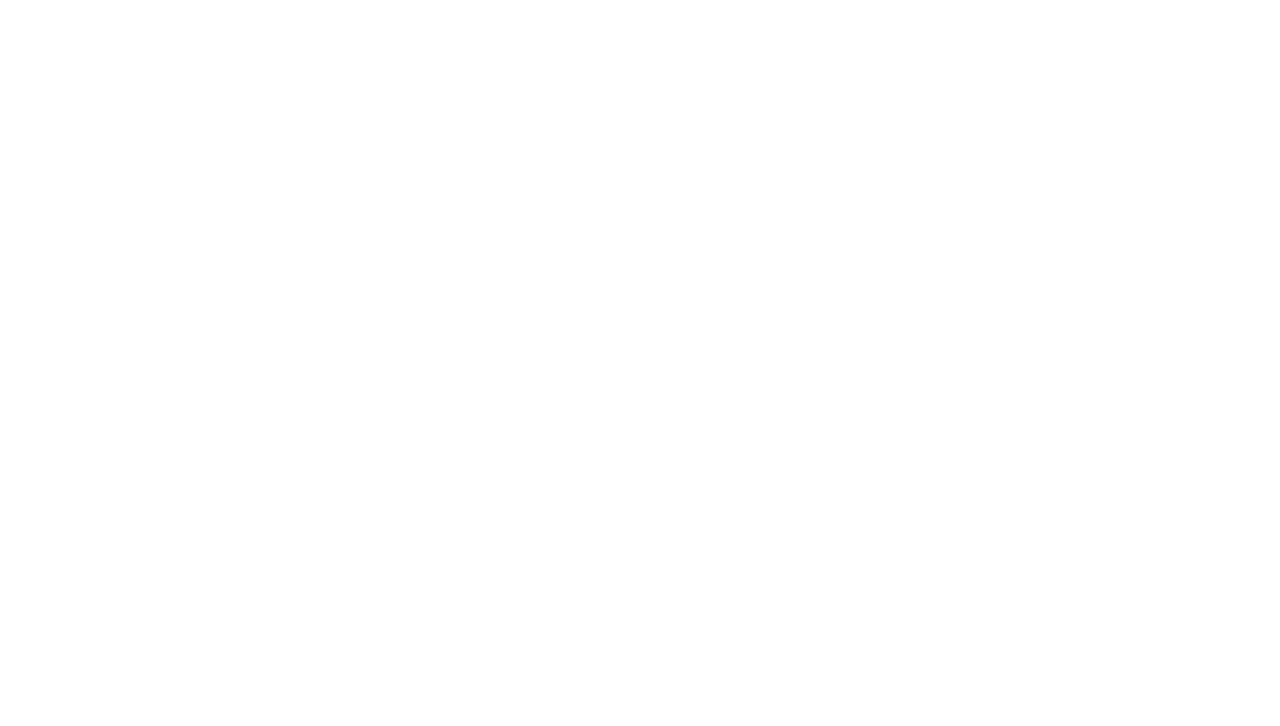
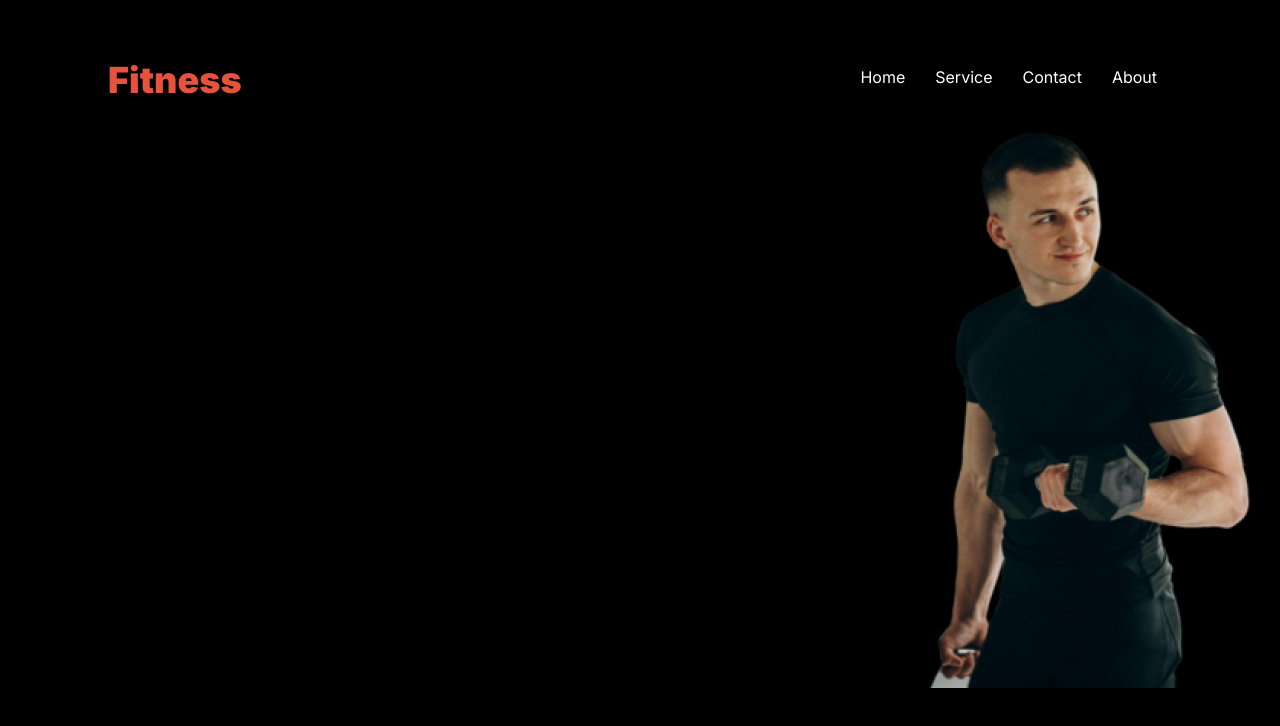
Before and after one commit to Diptoquazi/A2-Fitness, a plain HTML site: page index.html in a window 1280 px wide. Drawn offline with Linux system fonts and the light colour scheme.

Commit message:
added navbar

```diff
--- a/index.html
+++ b/index.html
@@ -1,12 +1,43 @@
 <!DOCTYPE html>
 <html lang="en">
+
 <head>
     <meta charset="UTF-8">
     <meta name="viewport" content="width=device-width, initial-scale=1.0">
     <title>Fitness</title>
     <link rel="stylesheet" href="style.css">
+    <link rel="preconnect" href="https://fonts.googleapis.com">
+    <link rel="preconnect" href="https://fonts.gstatic.com" crossorigin>
+    <link
+        href="https://fonts.googleapis.com/css2?family=Inter:ital,opsz,wght@0,14..32,100..900;1,14..32,100..900&display=swap"
+        rel="stylesheet">
 </head>
+
 <body>
+    <header>
+        <nav>
+            <div class="navbar">
+                <h3 class="fitness-nav">
+                    Fitness
+                </h3>
+                <ul>
+                    <div class="nav-li">
+                        <li><a href="">Home</a></li>
+                        <li><a href="">Service</a></li>
+                        <li><a href="">Contact</a></li>
+                        <li><a href="">About</a></li>
+                    </div>
+                </ul>
+            </div>
+        </nav>
 
+    </header>
+    <main>
+
+    </main>
+    <footer>
+
+    </footer>
 </body>
+
 </html>
--- a/style.css
+++ b/style.css
@@ -0,0 +1,48 @@
+body {
+    font-family: "Inter", serif;
+    background-color: black;
+    color: white;
+
+}
+
+header {
+    background: url(images/Images\ 2.png) no-repeat right;
+    height: 780px;
+
+}
+
+/* navbar*/
+
+nav {
+    padding: 14px 100px;
+
+}
+
+.fitness-nav {
+    font-weight: 900;
+    font-size: 36px;
+    color: #E6533C;
+}
+
+ul {
+    list-style-type: none;
+    margin-top: 45px;
+    box-shadow:  ;
+}
+
+.nav-li {
+    display: flex;
+}
+
+li>a {
+    text-decoration: none;
+    color: white;
+    margin: 0px 15px;
+
+}
+
+.navbar {
+    display: flex;
+    justify-content: space-between;
+
+}
```
Also changed, not shown: images/Images 2.png (added), images/exercise1.jpg (added), images/exercise2.png (added), images/exercise3.png (added), images/exercise5.jpg (added), images/exercise6.jpg (added), images/image 2.png (added), images/image 3.png (added), images/image 4.png (added), images/image 5.png (added), images/run.jpg (added), images/trainer1.png (added), images/trainer2.png (added), images/trainer3.png (added), 2 more files, 2 other files.
